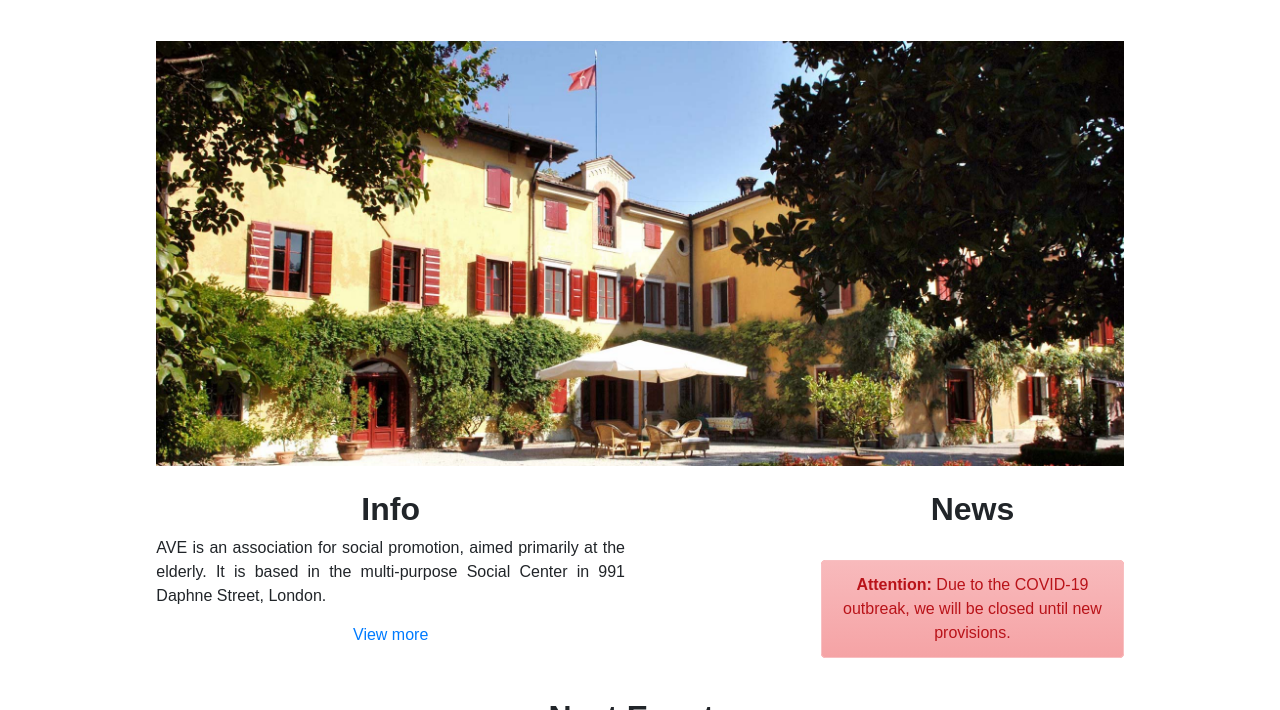
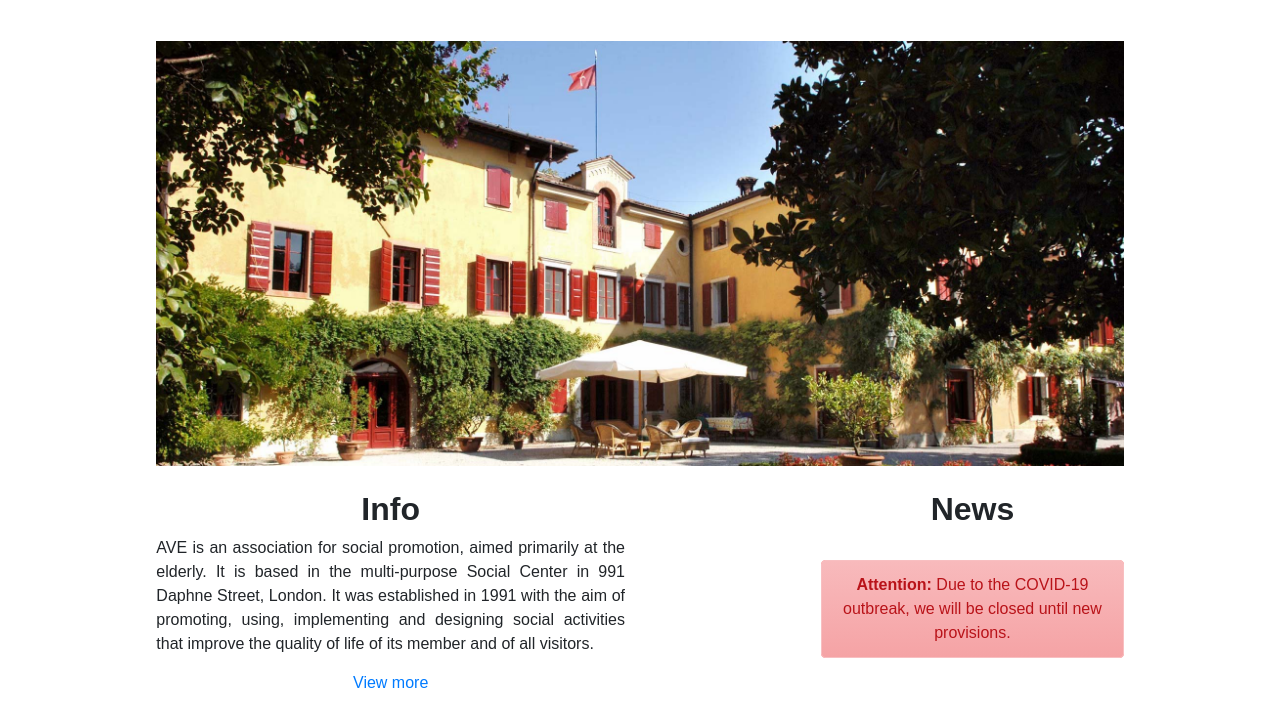
Before and after one commit to GioValca/HYPWebsite, a website: page public/index.html in a window 1280 px wide. Shown: the part 90-800 px from the top of the page. Drawn offline with nearby package versions, Linux system fonts and the light colour scheme; some packages are replaced by stand-ins of ours.

Commit message:
è lento a caricare (discard dei changment)

```diff
--- a/public/index.html
+++ b/public/index.html
@@ -86,6 +86,7 @@
 						  <h2><b>Info</b></h2>
 						 <p class="text-justify">
                         AVE is an association for social promotion, aimed primarily at the elderly. It is based in the multi-purpose Social Center in 991 Daphne Street, London.
+                        It was established in 1991 with the aim of promoting, using, implementing and designing social activities that improve the quality of life of its member and of all visitors.
                      </p>
                      <div style="text-align:center;">
                         <a type="button" class="btn btn-link" href="association.html">View more</a>
```
